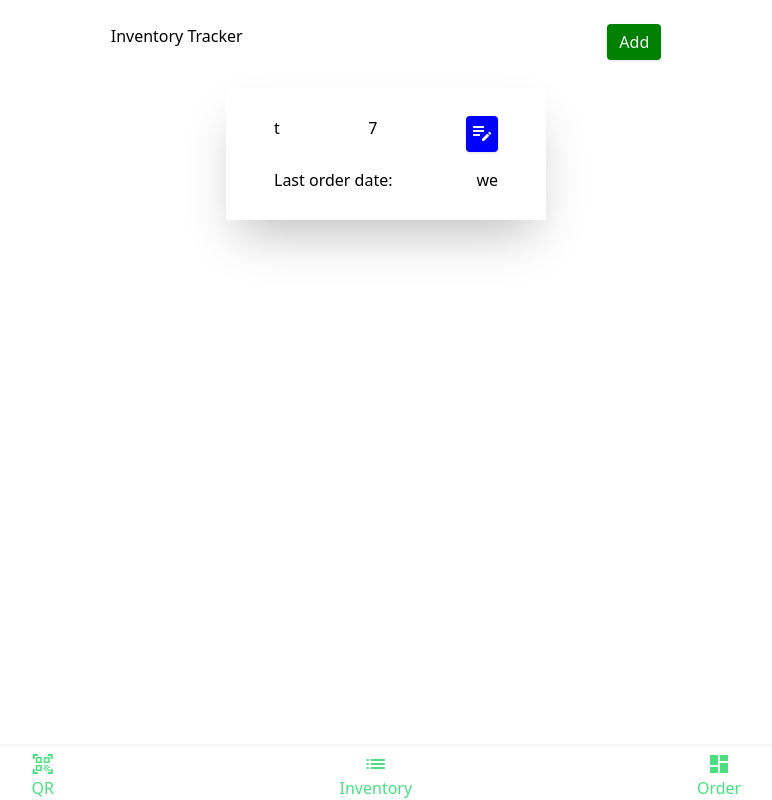
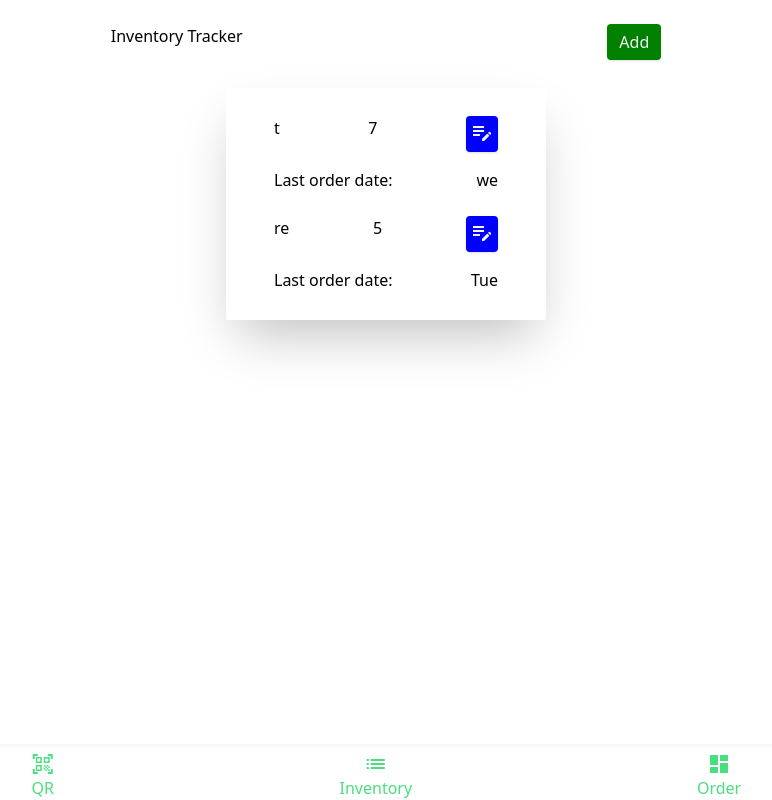
Before and after one commit to chuckweiss/capstone, a React (Create React App) app in the folder another-app/: page /inventory in a window 1280 px wide. Shown: the whole page, without its empty margins (254-1026 px from the left). Built offline with nearby package versions, Linux system fonts and the light colour scheme; data requests are answered from the project's data file.

Commit message:
change inv update

```diff
--- a/another-app/db.json
+++ b/another-app/db.json
@@ -5,6 +5,12 @@
       "amount": "7",
       "date": "we",
       "id": 1
+    },
+    {
+      "text": "re",
+      "amount": "5",
+      "date": "Tue",
+      "id": 2
     }
   ]
 }
--- a/another-app/src/App.js
+++ b/another-app/src/App.js
@@ -49,10 +49,11 @@ function App() {
       body: JSON.stringify(item),
     });
 
-    const data = await res.json();
+    await res.json();
+    setUpdate(!update);
 
     // I think this causes useEffect meaning we do the same thing twice
-    setInventory([...inventory, data]);
+    // setInventory([...inventory, data]);
   };
 
   // Edit Item
```
